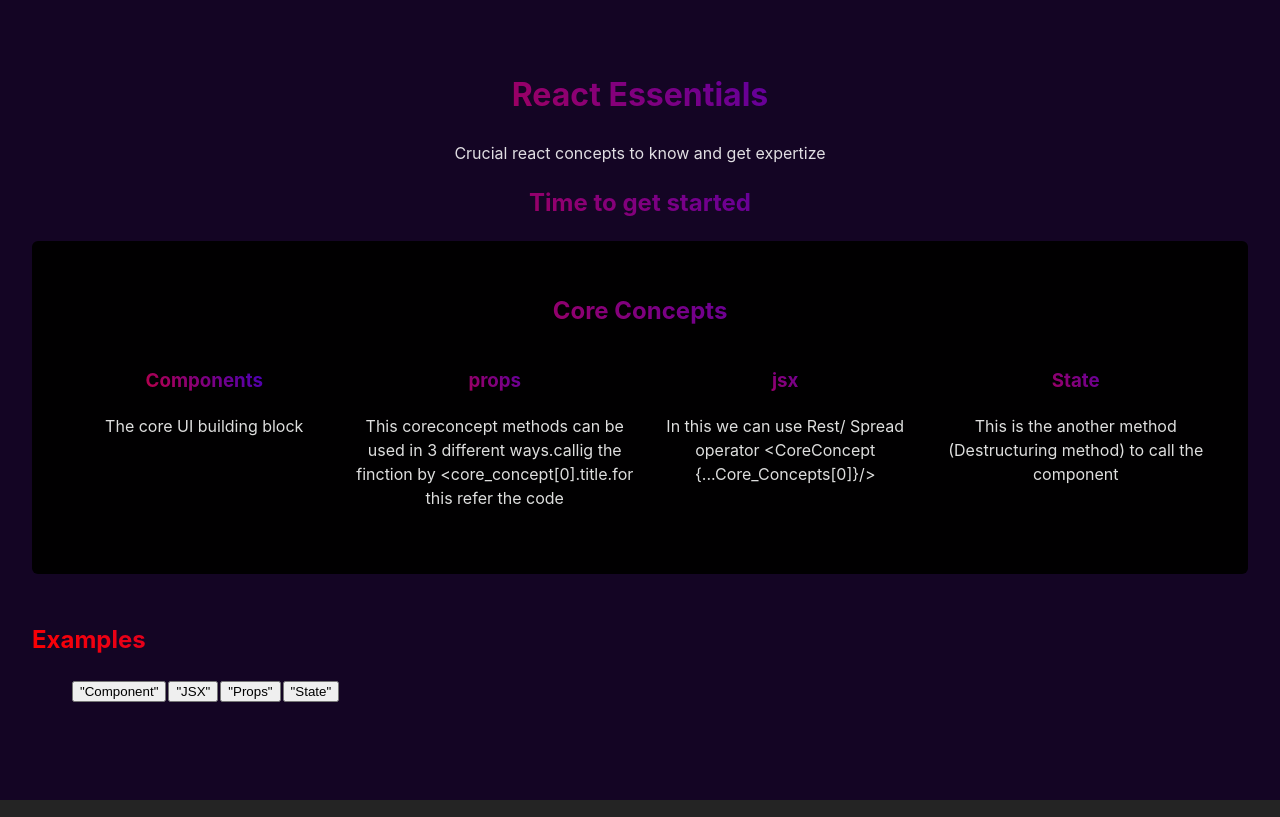
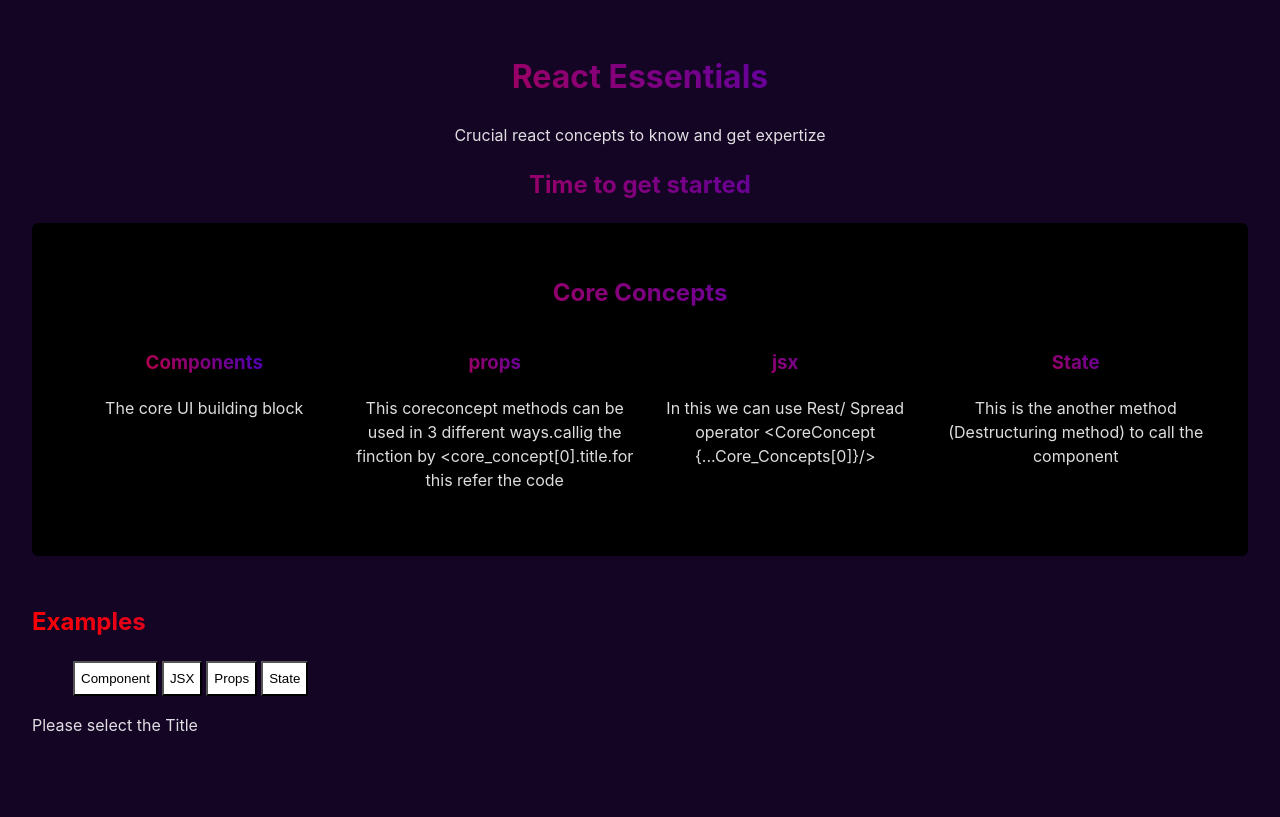
Before and after one commit to Uthaya-Uitoux/react-udemy, a React (Vite) app: page / in a window 1280 px wide. Built offline with nearby package versions, Linux system fonts and the light colour scheme.

Commit message:
Github Actions Added

```diff
--- a/src/App.jsx
+++ b/src/App.jsx
@@ -1,4 +1,4 @@
-import {useState} from 'react';
+import {useState, Fragment} from 'react';
 import { coreConceptsList, EXAMPLES } from "./data.js";
 import './App.css'
 import Header from './Components/Header.jsx'
@@ -156,7 +156,28 @@
        */
 
 
-      /**Derving the proper o/p for the elements */
+      /**Derving the proper o/p for the elements
+       * Refer this line const [selectedTopic, setSelectedTopic]= useState(); -useState should be empty
+          ....
+       *  {!selectedTopic&& <p>Please select the value</p>} -- Showing this content in default and after selecting the title this should be changed
+          {selectedTopic &&
+            <div id="tab-content">
+              <p>{EXAMPLES[selectedTopic].Title}</p>
+              <p>{EXAMPLES[selectedTopic].Description}</p>
+            </div>
+          }
+      */
+
+
+      /* *when selecting the button that should be highlighted by using this 2 steps
+
+      step1:Instering his content in app.jsx
+          ---isSelected ={selectedTopic === "Component"}
+              <TabButton isSelected ={selectedTopic === "Component"} onSelect={ ()=> handleClick('Component')}>Component</TabButton>
+             <TabButton isSelected ={selectedTopic === "JSX"} onSelect={()=> handleClick('JSX')}>JSX</TabButton>
+      step2:
+       */
+
 function App() {
   const [selectedTopic, setSelectedTopic]= useState();
 
@@ -168,7 +189,7 @@
 
   }
   return (
-    <div>
+    <>
     <Header />
       <main>
       <h2>Time to get started</h2>
@@ -178,19 +199,19 @@
         {coreConceptsList.length > 0 ?
           coreConceptsList.map((data, i)=> (
             <CoreConcepts title={data.title} description={data.description} key={i} />
-          )) :
-          <>No Data</>
+          )) : <> No Data Found </>
         }
       </ul>
       </section>
       <section id ="Examples">
           <h2>Examples</h2>
           <menu>
-            <TabButton onSelect={ ()=> handleClick('Component')}>"Component"</TabButton>
-            <TabButton onSelect={()=> handleClick('JSX')}>"JSX"</TabButton>
-            <TabButton onSelect={()=> handleClick('Props')}>"Props"</TabButton>
-            <TabButton onSelect={()=> handleClick('State')}>"State"</TabButton>
+            <TabButton isSelected ={selectedTopic === "Component"} onSelect={ ()=> handleClick('Component')}>Component</TabButton>
+            <TabButton isSelected ={selectedTopic === "JSX"} onSelect={()=> handleClick('JSX')}>JSX</TabButton>
+            <TabButton isSelected ={selectedTopic === "Props"} onSelect={()=> handleClick('Props')}>Props</TabButton>
+            <TabButton isSelected ={selectedTopic === "State"} onSelect={()=> handleClick('State')}>State</TabButton>
           </menu>
+          {!selectedTopic&& <p>Please select the Title</p>}
           {selectedTopic &&
             <div id="tab-content">
               <p>{EXAMPLES[selectedTopic].Title}</p>
@@ -200,7 +221,7 @@
 
       </section>
       </main>
-    </div>
+    </>
   );
 }
 
--- a/src/Components/TabButton.jsx
+++ b/src/Components/TabButton.jsx
@@ -74,12 +74,22 @@
         ); */
 
 
-        /*Passing custom Arguments as Events
-         */
-export default function TabButton({children, onSelect}){
+        /*Passing custom Arguments as Events and highlight the content when selected
+
+        export default function TabButton({children, onSelect, isSelected}){
     return(
         <li>
-        <button onClick ={onSelect}>{children}</button>
+        <button className={isSelected ? "active" : undefined} onClick ={onSelect}>{children}</button>
         </li>
         );
 }
+         */
+
+
+export default function TabButton({children, onSelect, isSelected}){
+    return(
+        <li>
+        <button className={isSelected ? "active" : undefined} onClick ={onSelect}>{children}</button>
+        </li>
+        );
+}
--- a/src/assets/styles/theme.css
+++ b/src/assets/styles/theme.css
@@ -25,3 +25,13 @@
     gap:2px;
     color: #535bf2;
 }
+button{
+    width:auto;
+    height:35px;
+    margin:1px;
+    background:white;
+}
+.active{
+    color:white;
+    background:#535bf2;
+}
```
Also changed, not shown: 2 other files (tests, documents, lock files or other folders).
